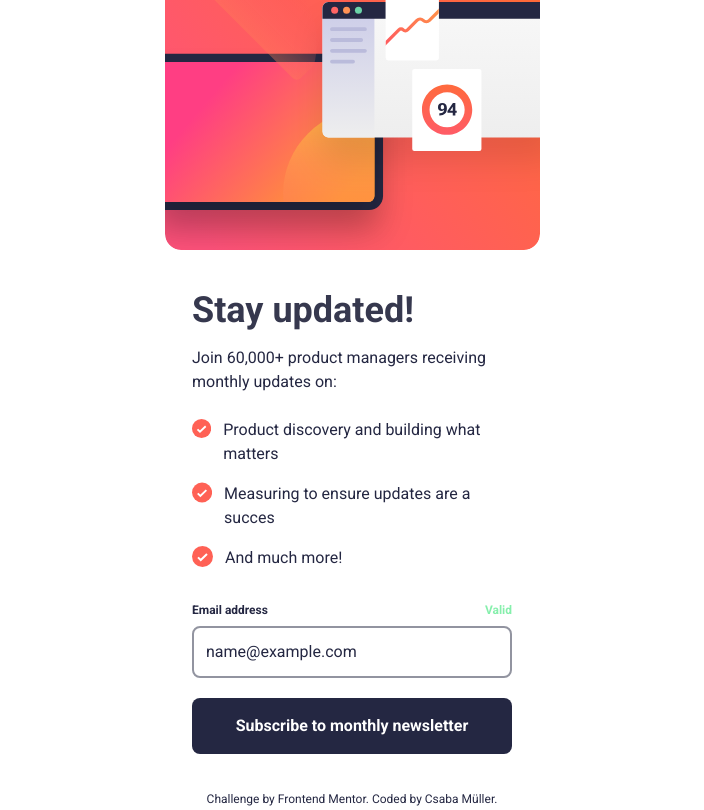
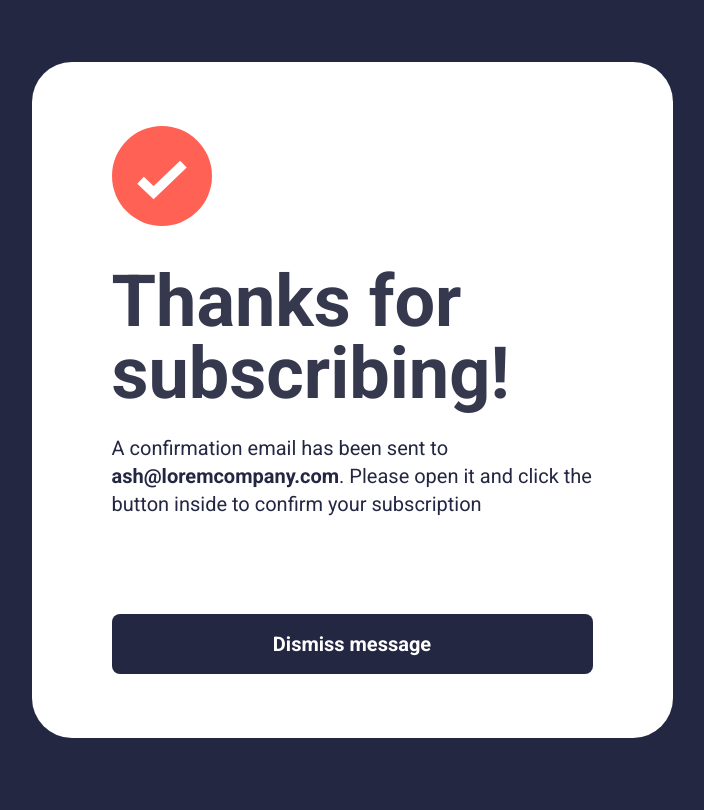
Before and after one commit to Csabooo/frontendmentor-14-sign-up-form-react-tailwindcss, a React (Create React App) app: page / in a window 1280 px wide. Both pictures are taken after typing "name@example.com" into the empty fields and a click on the button "Subscribe to monthly newsletter". Shown: the whole page, without its empty margins (288-992 px from the left). Built offline with nearby package versions, Linux system fonts and the light colour scheme.

Commit message:
Final version 1.0

```diff
--- a/src/App.js
+++ b/src/App.js
@@ -1,18 +1,48 @@
-import React from "react";
+import React, { useState } from "react";
 import Attribution from "./components/Attribution";
 import Article from "./components/Article";
 import Subscribe from "./components/Subscribe";
 import Header from "./components/Header";
+import Success from "./components/Success";
 
 export default function App() {
+  const [showSuccess, setShowSuccess] = useState(false);
+  const [isValid, setIsValid] = useState(true);
+
+  const saveValidState = (isValid) => {
+    setIsValid(isValid);
+  };
+
+  const handleFormSubmit = () => {
+    if (isValid) {
+      setShowSuccess(true);
+    } else {
+      setShowSuccess(false);
+    }
+  };
+
   return (
-    <div className="flex flex-col items-center justify-center h-screen">
-      <Header />
-      <div className="my-6 w-80">
-        <Article />
-        <Subscribe />
-        <Attribution />
-      </div>
+    <div>
+      {showSuccess ? (
+        <div>
+          <Success />
+          {console.log(`Átvitt success: ${showSuccess}`)}
+        </div>
+      ) : (
+        <div className="flex flex-col items-center justify-center h-screen mx-auto">
+          <div className="flex flex-col bg-white justify-center items-center lg:flex-row-reverse lg:rounded-3xl lg:px-4 lg:py-4">
+            <Header />
+            <div className="mx-auto lg:w-2/4">
+              <Article />
+              <Subscribe
+                saveState={saveValidState}
+                onSubmit={handleFormSubmit}
+              />
+              <Attribution />
+            </div>
+          </div>
+        </div>
+      )}
     </div>
   );
 }
--- a/src/components/Article.js
+++ b/src/components/Article.js
@@ -2,10 +2,12 @@ import React from "react";
 
 function Article() {
   return (
-    <div>
+    <div className="w-96 lg:w-full px-6  mx-auto">
       <div>
-        <h1>Stay updated!</h1>
-        <p>Join 60,000+ product managers receiving monthly updates on:</p>
+        <h1 className="pt-6">Stay updated!</h1>
+        <p className="pt-6 text-lg">
+          Join 60,000+ product managers receiving monthly updates on:
+        </p>
       </div>
       <ul className="my-4">
         <li className="flex">
@@ -16,11 +18,7 @@ function Article() {
             viewBox="0 0 21 21">
             <g fill="none">
               <circle cx="10.5" cy="10.5" r="10.5" fill="#FF6155" />
-              <path
-                stroke="#FFF"
-                stroke-width="2"
-                d="M6 11.381 8.735 14 15 8"
-              />
+              <path stroke="#FFF" strokeWidth="2" d="M6 11.381 8.735 14 15 8" />
             </g>
           </svg>
           Product discovery and building what matters
@@ -33,11 +31,7 @@ function Article() {
             viewBox="0 0 21 21">
             <g fill="none">
               <circle cx="10.5" cy="10.5" r="10.5" fill="#FF6155" />
-              <path
-                stroke="#FFF"
-                stroke-width="2"
-                d="M6 11.381 8.735 14 15 8"
-              />
+              <path stroke="#FFF" strokeWidth="2" d="M6 11.381 8.735 14 15 8" />
             </g>
           </svg>
           Measuring to ensure updates are a succes
@@ -50,11 +44,7 @@ function Article() {
             viewBox="0 0 21 21">
             <g fill="none">
               <circle cx="10.5" cy="10.5" r="10.5" fill="#FF6155" />
-              <path
-                stroke="#FFF"
-                stroke-width="2"
-                d="M6 11.381 8.735 14 15 8"
-              />
+              <path stroke="#FFF" strokeWidth="2" d="M6 11.381 8.735 14 15 8" />
             </g>
           </svg>
           And much more!
--- a/src/components/Attribution.js
+++ b/src/components/Attribution.js
@@ -3,7 +3,7 @@ import React from "react";
 function Attribution() {
   return (
     <div>
-      <div className="attribution mt-8 text-center">
+      <div className="attribution my-8 text-center text-[6px]">
         <span>
           Challenge by
           <a
--- a/src/components/Header.js
+++ b/src/components/Header.js
@@ -4,8 +4,14 @@ function Header() {
   return (
     <div>
       <img
+        className="object-cover w-96 bg-cover lg:hidden"
         src="../images/illustration-sign-up-mobile.svg"
         alt="mobile-illustration"></img>
+
+      <img
+        className="hidden lg:block lg:h-full"
+        src="../images/illustration-sign-up-desktop.svg"
+        alt="desktop-illustration"></img>
     </div>
   );
 }
--- a/src/components/Subscribe.js
+++ b/src/components/Subscribe.js
@@ -1,9 +1,13 @@
-import React, { useState } from "react";
+import React, { useState, useEffect } from "react";
 
-function Subscribe() {
+function Subscribe(props) {
   const [enteredWarning, setWarning] = useState("");
   const [enteredText, setText] = useState("");
   const [isValid, setValid] = useState(true);
+
+  useEffect(() => {
+    props.saveState(isValid);
+  }, [isValid, props]);
 
   const formSubmitHandler = (event) => {
     event.preventDefault();
@@ -11,14 +15,18 @@ function Subscribe() {
     const validRegex = /^\w+([.-]?\w+)*@\w+([.-]?\w+)*(\.\w{2,3})+$/;
 
     if (validRegex.test(enteredText)) {
-      console.log(validRegex.test(enteredText));
       setWarning(
-        <label className="text-green-300 text-right inline-block">Valid</label>
+        <div>
+          <label className="text-green-300 text-right inline-block">
+            Valid
+          </label>
+        </div>
       );
       setValid(true);
-      console.log(`isvalid state is ${isValid}`);
+      props.onSubmit();
     } else {
-      console.log(validRegex.test(enteredText));
+      event.preventDefault();
+
       setWarning(
         <label className="text-tomato text-right inline-block">
           Valid email requiered
@@ -36,13 +44,14 @@ function Subscribe() {
 
   const clearInput = (event) => {
     event.target.value = "";
+    setText("");
     setValid(true);
     setWarning("");
   };
 
   return (
     <div>
-      <form className="flex flex-col" onSubmit={formSubmitHandler}>
+      <form className="flex flex-col px-6" onSubmit={formSubmitHandler}>
         <div className="flex flex-row justify-between py-2">
           <label>Email address</label>
           <label>{enteredWarning}</label>
@@ -55,7 +64,7 @@ function Subscribe() {
           onChange={textHandler}
           onFocus={clearInput}
         />
-        <button className="button-bg" type="submit">
+        <button className="button-bg hover:bg-tomato" type="submit">
           Subscribe to monthly newsletter
         </button>
       </form>
--- /dev/null
+++ b/src/components/Success.js
@@ -0,0 +1,43 @@
+import React from "react";
+import App from "../App";
+
+function Success() {
+  return (
+    <div className="flex flex-col xl:flex-row-reverse items-center justify-center h-screen mx-auto w-96 lg:w-[641px]">
+      <div className="flex flex-col bg-white justify-center items-center lg:rounded-[40px]">
+        <form action={<App />}>
+          <div className="my-6 px-6 lg:py-10 lg:px-20">
+            <svg
+              className="lg:w-[100px] lg:h-[100px]"
+              xmlns="http://www.w3.org/2000/svg"
+              width="61"
+              height="61"
+              viewBox="0 0 21 21">
+              <g fill="none">
+                <circle cx="10.5" cy="10.5" r="10.5" fill="#FF6155" />
+                <path
+                  stroke="#FFF"
+                  strokeWidth="2"
+                  d="M6 11.381 8.735 14 15 8"
+                />
+              </g>
+            </svg>
+            <h1 className="mt-10 lg:text-7xl">Thanks for subscribing!</h1>
+            <p className="lg:text-xl lg: pt-6">
+              A confirmation email has been sent to{" "}
+              <span className="bold">ash@loremcompany.com</span>. Please open it
+              and click the button inside to confirm your subscription
+            </p>
+            <button
+              type="submit"
+              className="button-bg mt-60 lg:mt-24 hover:bg-tomato lg:text-xl">
+              Dismiss message
+            </button>
+          </div>
+        </form>
+      </div>
+    </div>
+  );
+}
+
+export default Success;
--- a/src/index.css
+++ b/src/index.css
@@ -10,23 +10,31 @@
   }
 
   body {
-    @apply text-dark_slate_grey;
+    @apply text-dark_slate_grey bg-dark_slate_grey xl:bg-dark_slate_grey;
   }
 
   h1 {
-    @apply font-bold text-4xl text-charcoal_grey my-4;
+    @apply font-bold text-5xl  text-charcoal_grey my-4 lg:m-0 lg:p-0;
   }
 
   label {
-    @apply m-0 text-xs font-bold py-2 py-0;
+    @apply m-0 text-xs font-bold;
   }
 
-  li {
-    @apply py-2;
+  ul li {
+    @apply py-2 text-lg;
+  }
+
+  p {
+    @apply: text-lg;
   }
 
   span {
     @apply text-xs;
+  }
+
+  span.bold {
+    @apply text-base font-bold lg:text-xl;
   }
   svg {
     @apply mr-3;
@@ -45,4 +53,8 @@
   .inputField.error {
     @apply border-2 border-tomato bg-red-100 rounded-lg p-3 mb-5 placeholder:text-tomato text-tomato;
   }
+
+  .main.block {
+    display: none;
+  }
 }
```
